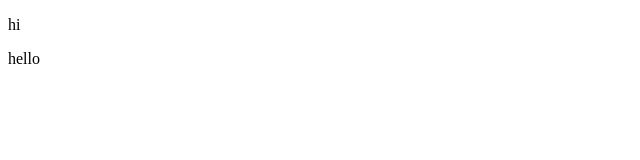
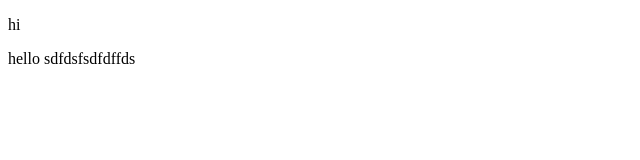
Before and after one commit to Skyler841017/githubTest, a plain HTML site: page index.html in a window 1280 px wide. Shown: the whole page, without its empty margins (0-640 px from the left). Drawn offline with Linux system fonts and the light colour scheme.

Commit message:
firstDev

```diff
--- a/index.html
+++ b/index.html
@@ -9,5 +9,6 @@
 <body>
     <p>hi</p>
     hello
+    sdfdsfsdfdffds
 </body>
 </html>
```
